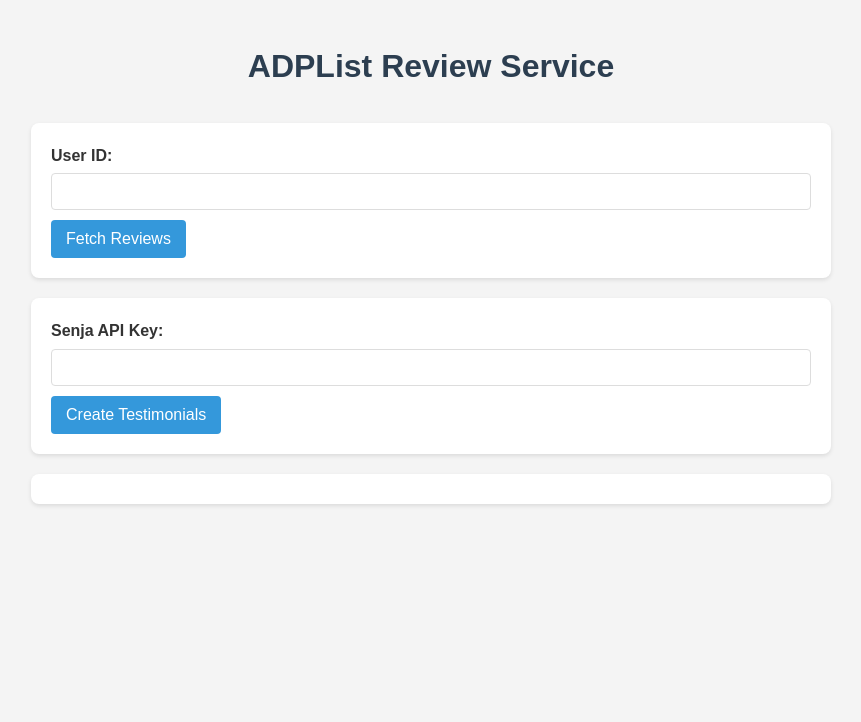
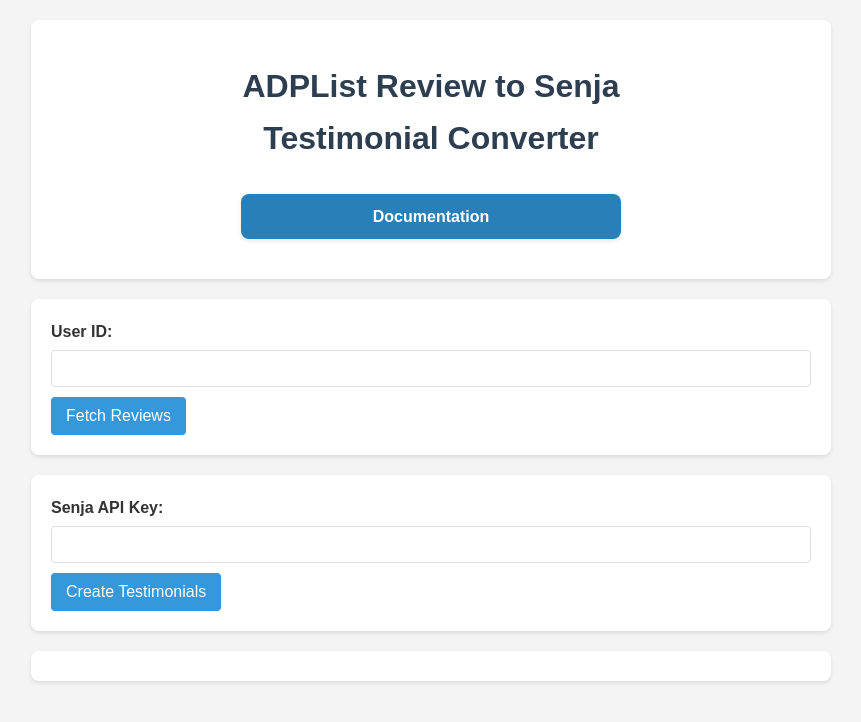
Before and after one commit to steven-the-qa/adplist-senja, a website: page public/index.html in a window 1280 px wide. Shown: the whole page, without its empty margins (209-1070 px from the left). Drawn offline with Linux system fonts and the light colour scheme.

Commit message:
Add a docs link

```diff
--- a/public/index.html
+++ b/public/index.html
@@ -3,7 +3,7 @@
 <head>
     <meta charset="UTF-8">
     <meta name="viewport" content="width=device-width, initial-scale=1.0">
-    <title>ADPList Review Service</title>
+    <title>ADPList Review to Senja Testimonial Converter</title>
     <style>
         body {
             font-family: Arial, sans-serif;
@@ -18,6 +18,8 @@
             color: #2c3e50;
             text-align: center;
             margin-bottom: 30px;
+            width: 50%;
+            text-wrap: balance;
         }
         div {
             margin-bottom: 20px;
@@ -66,10 +68,41 @@
         #clearButton:hover {
             background-color: #c0392b;
         }
+
+        .docs-link {
+            display: flex;
+            justify-content: center;
+            width: 50%;
+            text-align: center;
+            padding: 10px 0;
+            background-color: #2980b9;
+        }
+
+        .docs-link a {
+            color: #fff;
+            text-decoration: none;
+            font-weight: bold;
+        }
+
+        .docs-link a:hover {
+            text-decoration: underline;
+        }
+
+        .header {
+            display: flex;
+            flex-direction: column;
+            justify-content: center;
+            align-items: center;
+        }
     </style>
 </head>
 <body>
-    <h1>ADPList Review Service</h1>
+    <div class="header">
+        <h1>ADPList Review to Senja Testimonial Converter</h1>
+        <div class="docs-link">
+            <a href="https://github.com/yourusername/your-repo-name#readme" target="_blank">Documentation</a>
+        </div>
+    </div>
     <div>
         <label for="userId">User ID:</label>
         <input type="text" id="userId" required>
```
Also changed, not shown: README.md.
